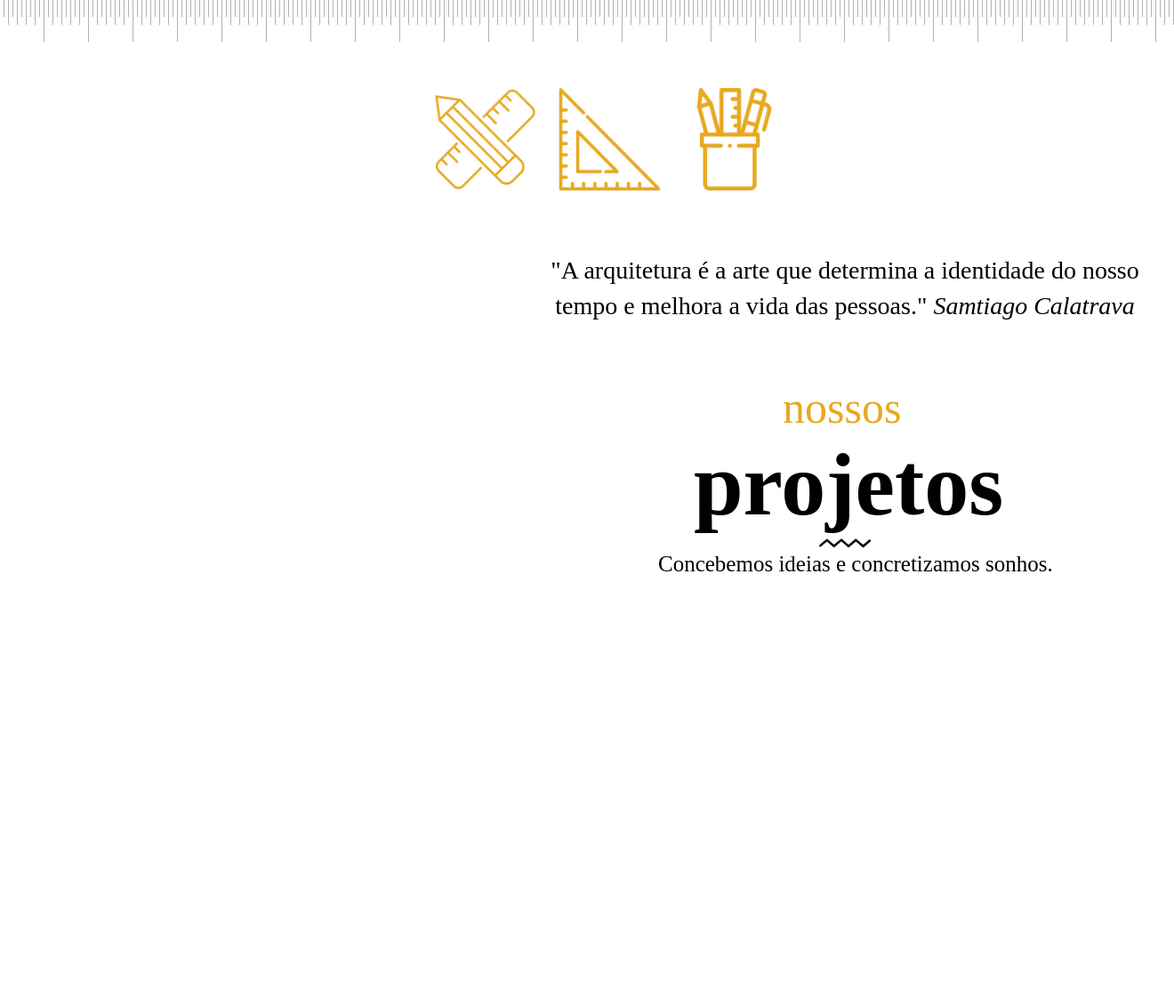
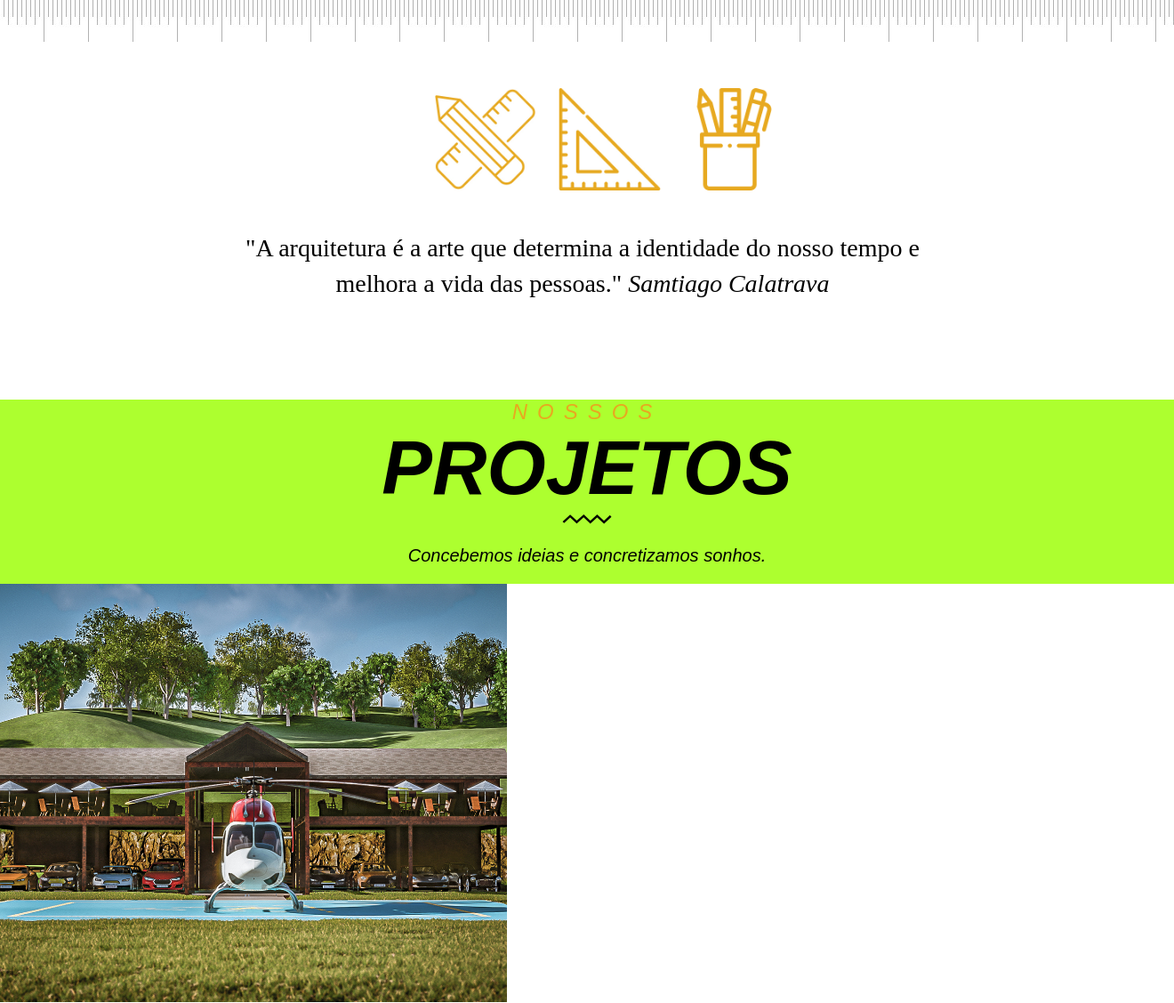
Before and after one commit to CarlosManoel6/FIRJAN-SENAI, a PHP site: page / in a window 1320 px wide. Shown: the part 736-1863 px from the top of the page at 89% size. Before the commit the page ends 1378 px from the top, so only its background shows below. Run offline with PHP 8.4, Linux system fonts and the light colour scheme.

Commit message:
Add files via upload

```diff
--- a/trab_i/css/style.css
+++ b/trab_i/css/style.css
@@ -64,10 +64,8 @@ nav #menu_principal span{
     color: #E1AB30;
     transition: 0.2s;
 }
-section{
+.device-dark{
     background-image: url(../img/divider-dark.jpg);
-    width: 100%;
-    height: 500px;
     background-repeat: repeat-x;
     padding-top: 100px;
 }
@@ -90,9 +88,8 @@ section{
     padding: 0 25px 0 0;
 }
 .txt{
-    width: 850px;
-    height: 100px;
-    float: left;
+    width: 1000px;
+    margin: 0 auto;
 }
 .txt h6{
     font-size: 28px;
@@ -101,35 +98,73 @@ section{
     display: inline-block;
     line-height: 40px;
     font-family: 'Roboto Slab', serif; /*mudar a fonte*/
-    margin-left: 610px;
+    text-align: center;
+    margin: 0;
+    margin-left: 95px;
+    margin-top: 40px;
+    padding: 0 0 110px 0;
+}
+.projeto{
+    background-color: greenyellow;
+    height: 207px;
+    width: 100%;
+}
+.cabecalho{
+    min-width: 1200px;
+    max-width: 1400px;
+    margin: 0 auto;
     text-align: center;
 }
+.projeto .cabecalho h2{
+    margin: 0;
+}
+.projeto .cabecalho h2 span{
+    color: #e7a920;
+    text-transform: uppercase;
+    letter-spacing: 11px;
+    font-weight: 300;
+    font-size: 24px;
+    font-family: 'Montserrat', sans-serif;
+    font-style: italic;
+}
+.projeto .cabecalho h2 b{
+    text-transform: uppercase;
+    font-weight: 700;
+    font-size: 85px;
+    font-family: 'Montserrat', sans-serif;
+    font-style: italic;
+}
+.projeto .cabecalho p{
+    font-weight: 100;
+    font-size: 20px;
+    font-family: 'Montserrat', sans-serif;
+    font-style: italic;
+}
+.projeto .mosaico{
+    min-width: 1200px;
+    max-width: 1400px;
+    margin: 0 auto;
+}
+.projeto .mosaico .item{
+    height: 470px;
+    width: 570px;
+    background-image: url(../img/project-1.jpg);
+    background-size: 100%;
+    background-position: center;
+    transition: 1s;
+}
+.projeto .mosaico .item:hover{
+    background-size: 120%;
+    background-position: center;
 
-.txt h2{
-    font-size: 50px;
-    font-weight: 300;
-    margin: 0 0 0 880px;
-    color: #e7a920;
 }
-.txt h3{
-    font-size: 100px;
-    font-weight: 300px;
-    margin: 0 0 0 780px;
+.projeto .mosaico .plus{
+    width: 75px;
+    height: 75px;
+    padding: 198px 248px;
 }
-.txt img{
-    width: 60px;
-    margin: 0 0 0 920px;
-}
-.txt h4{
-    font-size: 25px;
-    font-weight: 300;
-    margin: 0 0 0 740px;
-    display: flex;
-    list-style: none;
-    text-align: center;
-    width: 500px;
-}
-/*-----------------------------------Trabalhos---------------------------------*/
+
+/*----------------------------------Trabalhos---------------------------------*/
 #Trabalhos{
     background-color: blue;
 }
--- a/trab_i/index.html
+++ b/trab_i/index.html
@@ -52,17 +52,36 @@
         <div class="icon"><img src="img/ejojo.png"></div>
     </div>
     <div class="txt">
-        <h6 class="citation">
+        <h6>
             "A arquitetura é a arte que determina a identidade do nosso tempo e melhora a vida das pessoas." <i>Samtiago Calatrava</i>
         </h6>
-            <h2>
+    </div>
+</section>
+<section class="projeto">
+    <div class="cabecalho">
+        <h2>
+            <span>
                 nossos
-            </h2>
-            <h3>
-               projetos
-            </h3>
-           <img src="img/black-wave.png">
-            <h4>Concebemos ideias e concretizamos sonhos.</h4>
+            </span>
+            <br>
+            <b>
+                Projetos
+            </b>
+        </h2>
+        <img src="img/black-wave.png">
+        <p>
+            Concebemos ideias e concretizamos sonhos.
+        </p>
+    </div>
+    <div class="mosaico">
+        <div class="item">
+            <div class="plus">
+                <img src="img/plus.png">
+            </div>
+        </div>
+    </div>
+    <div class="botao">
+
     </div>
 </section>
 </body>
```
